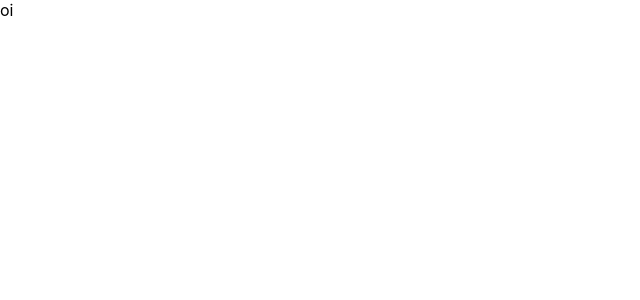
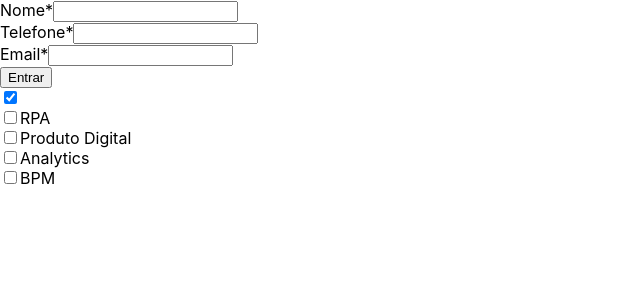
Before and after one commit to henriquejbraga/reactElo, a React (Create React App) app in the folder react-elogroup/: page /newlead in a window 1280 px wide. Shown: the top 300 px of the page, without its empty margins (0-640 px from the left). Built offline with nearby package versions, Linux system fonts and the light colour scheme.

Commit message:
checkbox em andamento

```diff
--- /dev/null
+++ b/react-elogroup/src/components/checkbox.js
@@ -0,0 +1,28 @@
+import React, { useState } from "react";
+
+
+export default function Checkbox() {
+  const [checked, setChecked] = useState([]);
+  const checkList = ["RPA", "Produto Digital", "Analytics", "BPM"];
+
+  return (
+    <div>
+      <label>
+        <input type="checkbox"
+          defaultChecked={checked}
+          onChange={() => setChecked(!checked)}
+        />
+
+        <div className="list-container">
+          {checkList.map((item, index) => (
+            <div key={index}>
+              <input value={item} type="checkbox" onChange={() => setChecked(!checked)} />
+              <span >{item}</span>
+            </div>
+          ))}
+        </div>
+      </label>
+    </div>
+
+  );
+}
--- a/react-elogroup/src/pages/Login.js
+++ b/react-elogroup/src/pages/Login.js
@@ -1,6 +1,5 @@
 import React from 'react'
-import { Link, Redirect } from 'react-router-dom';
-// import { Redirect } from 'react-router-dom';
+import { Redirect } from 'react-router-dom';
 
 const defaultState = {
   name: '',
@@ -20,11 +19,7 @@ class FormValidation extends React.Component {
     this.handleInputChange = this.handleInputChange.bind(this);
   }
 
-  handleInputChange(event) {
-    const target = event.target;
-    let value = target.value;
-    const name = target.name;
-
+  handleInputChange({ target: { name, value } }) {
     this.setState({
       [name]: value
     });
--- a/react-elogroup/src/pages/NewLead.js
+++ b/react-elogroup/src/pages/NewLead.js
@@ -1,17 +1,86 @@
-import React from 'react'
-
+import React from 'react';
+import { Redirect } from 'react-router';
+import Checkbox from '../components/checkbox';
 
 class NewLead extends React.Component {
+  constructor(props) {
+    super(props);
 
-  constructor() {
-    super();
-  }
-  render() {
-    return (
-      <div>oi</div>
-    )
+    this.state = {
+      username: '',
+      tel:'',
+      email:'',
+      redirect: false,
+    };
+
+    this.handleChange = this.handleChange.bind(this);
+    this.handleClick = this.handleClick.bind(this);
   }
 
+  handleChange({ target: { name, value } }) {
+    this.setState({ [name]: value });
+  }
+
+  async handleClick(event) {
+    event.preventDefault();
+    this.setState({ redirect: true});
+  }
+
+  render() {
+    const { username, tel, email, redirect  } = this.state;
+
+    if (redirect) return <Redirect to="/leadpanel" />;
+
+    return (
+      <main data-testid="page-login">
+        <div>
+        <label>Nome*</label>
+          <input
+            type="text"
+            data-testid="login-name-input"
+            name="username"
+            value={ username }
+            onChange={ this.handleChange }
+          />
+        </div>
+
+        <div>
+        <label>Telefone*</label>
+          <input
+            type="text"
+            data-testid="login-tel-input"
+            name="tel"
+            value={ tel }
+            onChange={ this.handleChange }
+          />
+        </div>
+
+        <div>
+        <label>Email*</label>
+          <input
+            type="mail"
+            data-testid="login-email-input"
+            name="email"
+            value={ email }
+            onChange={ this.handleChange }
+          />
+        </div>
+
+        <div>
+          <button
+            type="button"
+            data-testid="login-submit-button"
+            onClick={ this.handleClick }
+          >
+            Entrar
+          </button>
+        </div>
+        <div>
+          <Checkbox />
+        </div>
+      </main>
+    );
+  }
 }
 
 export default NewLead;
```
